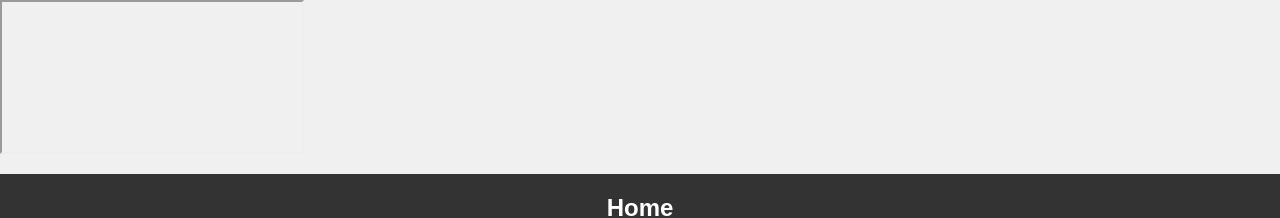
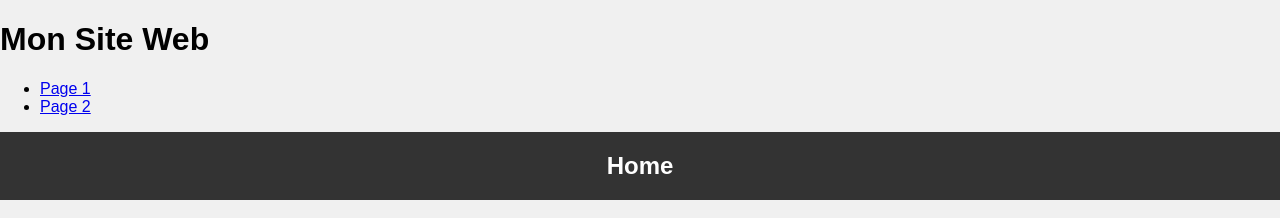
Before and after one commit to OnyxXs/ReactJSMovieFlux, a React (Create React App) app in the folder netflux/: page /home in a window 1280 px wide. Shown: the top 218 px of the page. Built offline with nearby package versions, Linux system fonts and the light colour scheme; no server answers.

Commit message:
delete 1 file and update 1 file

```diff
--- /dev/null
+++ b/netflux/src/pages/login/header.tsx
@@ -0,0 +1,18 @@
+import React from 'react';
+
+const Header: React.FC = () => {
+  return (
+    <header>
+      <h1>Mon Site Web</h1>
+      <nav>
+        <ul>
+          <li><a href="page1.html">Page 1</a></li>
+          <li><a href="page2.html">Page 2</a></li>
+          {/* Ajoutez d'autres liens de navigation au besoin */}
+        </ul>
+      </nav>
+    </header>
+  );
+};
+
+export default Header;
--- a/netflux/src/pages/login/home.tsx
+++ b/netflux/src/pages/login/home.tsx
@@ -4,6 +4,7 @@ import { useNavigate } from "react-router-dom";
 import { database } from "../../config/firebaseConfig";
 import { Link } from "react-router-dom";
 import "./home.css";
+import Header from './header';
 
 interface Movie {
   id: number;
@@ -95,9 +96,7 @@ function HomeScreen() {
   return (
     <div>
 
-      <div id="header">
-        <iframe src="header.html"></iframe>
-      </div>
+      <Header /> {/* Utilisez le composant d'en-tête ici */}
 
       <h1 className="header">Home</h1>
       <button onClick={handleClick} className="button-sign-out">
```
Also changed, not shown: netflux/src/pages/login/header.html (deleted, +0 -26 lines).
